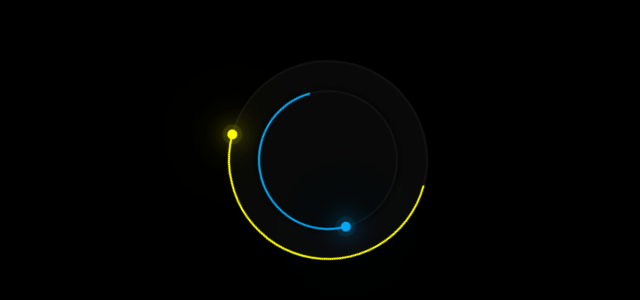
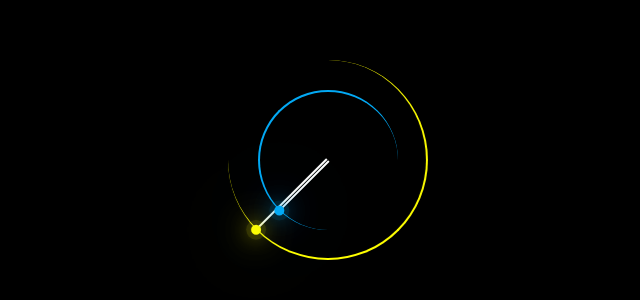
Before and after one commit to Raman-ctrl/Web-Development, a plain HTML site: page Animation/Animation.html in a window 1280 px wide. Shown: the part 180-480 px from the top of the page, without its empty margins (284-924 px from the left). Drawn offline with Linux system fonts and the light colour scheme.

Commit message:
Make Some Enhancement in Animation

```diff
--- a/Animation/Animaton.css
+++ b/Animation/Animaton.css
@@ -2,6 +2,7 @@ body{
     margin: 0;
     padding: 0;
     background: #000;
+    box-sizing: border-box;
 }
 
 .loader{
@@ -10,14 +11,11 @@ body{
     height: 200px;
     top: 30%;
     left: 40%;
-    box-sizing: border-box;
-    background: #000;
     transition: translate(-50%,-50%);
 }
 
 .loader .face{
     position: absolute;
-    border: 2px solid #121212;
 }
 
 .loader .face.face1{
@@ -25,12 +23,10 @@ body{
     left: 0;
     right: 0;
     bottom: 0;
-    background: #090909;
-    box-shadow: 0 0 10px rgba(0, 0, 0, 1);
-    border-radius: 50%;
+    border-radius: 100%;
     border-left: 2px solid #ffff00;
     border-top: 2px solid #ffff00;
-    animation: animate 3s linear infinite;
+    animation: animate 10s linear infinite;
 }
 
 .loader .face.face2{
@@ -38,12 +34,10 @@ body{
     left: 30px;
     right: 30px;
     bottom: 30px;
-    background: #090909;
-    box-shadow: 0 0 10px rgba(0, 0, 0, 1);
-    border-radius: 50%;
+    border-radius: 100%;
     border-right: 2px solid #03a9f4;
     border-bottom: 2px solid #03a9f4;
-    animation: animate 3s linear reverse infinite;
+    animation: animate 10s linear reverse infinite;
 }
 
 .loader .face .circle{
@@ -51,8 +45,8 @@ body{
     top: calc(50% - 1px);
     left: 50%;
     width: 50%;
-    height: 2px;
-    /* background: #fff; */
+    height: 1.5px;
+    background: #fff;
     transform-origin: left;
 }
 
@@ -69,8 +63,7 @@ body{
     position: absolute;
     width: 10px;
     height: 10px;
-    border-radius: 50%;
-    background: #fff;
+    border-radius: 100%;
     top: -4px;
     right: -6px;
 }
```
Also changed, not shown: Animation/Animation.html (+3 -0 lines).
